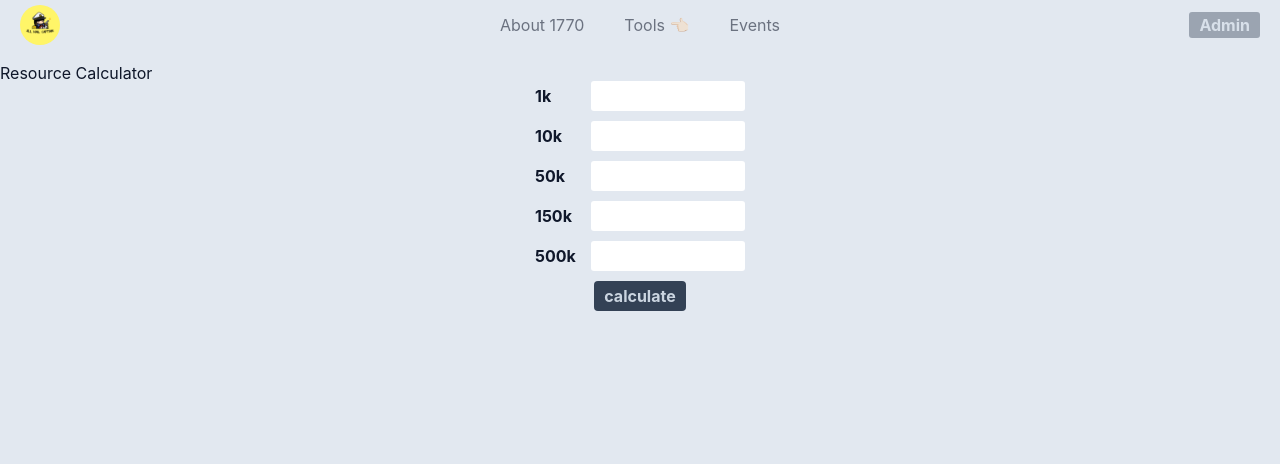
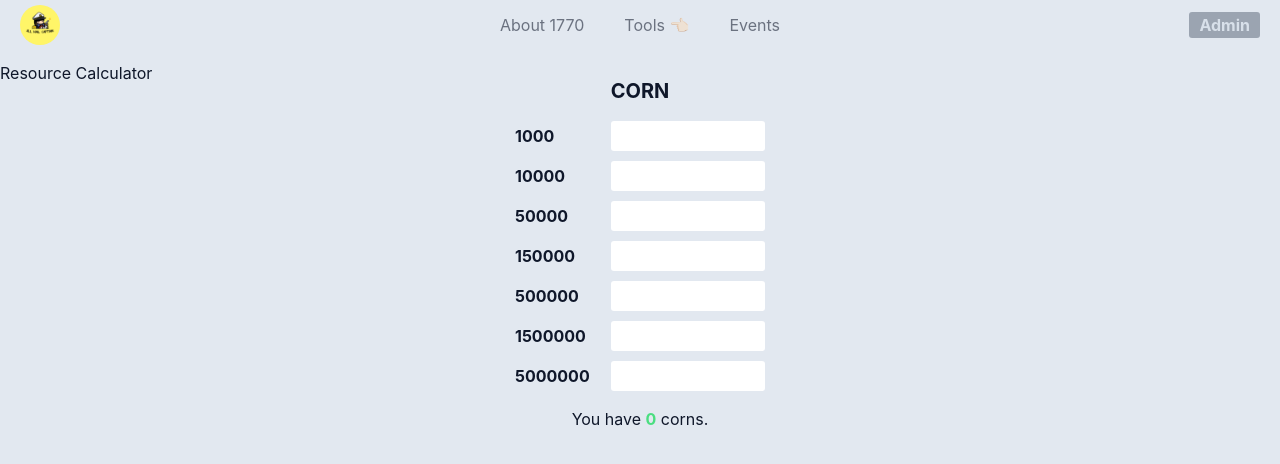
Before and after one commit to WilleLee/rok-supporter, a React (Create React App) app in the folder client/: page /tools/resource in a window 1280 px wide. Shown: the top 464 px of the page. Built offline with nearby package versions, Linux system fonts and the light colour scheme.

Commit message:
build corn calculator

```diff
--- a/client/src/components/ResourceForm.js
+++ b/client/src/components/ResourceForm.js
@@ -1,27 +1,85 @@
-const ResourceForm = () => {
+import { useState } from "react";
+import resourcePackage from "../data/resourcePackage";
+import { H2 } from "./styled";
+
+const ResourceForm = ({ type }) => {
+  // prop.type = "corn"??
+  const pack = resourcePackage[type];
+  const [sums, setSums] = useState([0, 0, 0, 0, 0, 0, 0]);
+  class onChange {
+    static zero(event) {
+      const copy = [...sums];
+      copy[0] = event.target.value * pack[0];
+      setSums(copy);
+    }
+    static one(event) {
+      const copy = [...sums];
+      copy[1] = event.target.value * pack[1];
+      setSums(copy);
+    }
+    static two(event) {
+      const copy = [...sums];
+      copy[2] = event.target.value * pack[2];
+      setSums(copy);
+    }
+    static three(event) {
+      const copy = [...sums];
+      copy[3] = event.target.value * pack[3];
+      setSums(copy);
+    }
+    static four(event) {
+      const copy = [...sums];
+      copy[4] = event.target.value * pack[4];
+      setSums(copy);
+    }
+    static five(event) {
+      const copy = [...sums];
+      copy[5] = event.target.value * pack[5];
+      setSums(copy);
+    }
+    static six(event) {
+      const copy = [...sums];
+      copy[6] = event.target.value * pack[6];
+      setSums(copy);
+    }
+  }
   return (
     <form className="ct_form">
-      <div className="ct_form__input_container">
-        <label htmlFor="t5">1k</label>
-        <input id="t5" type={"number"} />
+      <H2>{type ? type.toUpperCase() : null}</H2>
+      <div className="ct_form__input_container resource">
+        <label htmlFor={`${type}-0`}>{pack[0]}</label>
+        <input id={`${type}-0`} type={"number"} onChange={onChange.zero} />
       </div>
-      <div className="ct_form__input_container">
-        <label htmlFor="t4">10k</label>
-        <input id="t4" type={"number"} />
+      <div className="ct_form__input_container resource">
+        <label htmlFor={`${type}-1`}>{pack[1]}</label>
+        <input id={`${type}-1`} type={"number"} onChange={onChange.one} />
       </div>
-      <div className="ct_form__input_container">
-        <label htmlFor="t3">50k</label>
-        <input id="t3" type={"number"} />
+      <div className="ct_form__input_container resource">
+        <label htmlFor={`${type}-2`}>{pack[2]}</label>
+        <input id={`${type}-2`} type={"number"} onChange={onChange.two} />
       </div>
-      <div className="ct_form__input_container">
-        <label htmlFor="t2">150k</label>
-        <input id="t2" type={"number"} />
+      <div className="ct_form__input_container resource">
+        <label htmlFor={`${type}-3`}>{pack[3]}</label>
+        <input id={`${type}-3`} type={"number"} onChange={onChange.three} />
       </div>
-      <div className="ct_form__input_container">
-        <label htmlFor="t1">500k</label>
-        <input id="t1" type={"number"} />
+      <div className="ct_form__input_container resource">
+        <label htmlFor={`${type}-4`}>{pack[4]}</label>
+        <input id={`${type}-4`} type={"number"} onChange={onChange.four} />
       </div>
-      <input type={"submit"} value="calculate" />
+      <div className="ct_form__input_container resource">
+        <label htmlFor={`${type}-5`}>{pack[5]}</label>
+        <input id={`${type}-5`} type={"number"} onChange={onChange.five} />
+      </div>
+      <div className="ct_form__input_container resource">
+        <label htmlFor={`${type}-6`}>{pack[6]}</label>
+        <input id={`${type}-6`} type={"number"} onChange={onChange.six} />
+      </div>
+      <div style={{ marginTop: "10px" }} className="ct_cal_result">
+        <p>
+          You have <span>{sums.reduce((prev, curr) => prev + curr, 0)}</span>{" "}
+          corns.
+        </p>
+      </div>
     </form>
   );
 };
--- a/client/src/components/styled.js
+++ b/client/src/components/styled.js
@@ -6,3 +6,10 @@ export const H1 = styled.h1`
   text-align: center;
   margin-bottom: 30px;
 `;
+
+export const H2 = styled.h2`
+  font-size: 20px;
+  font-weight: bold;
+  text-align: center;
+  margin-bottom: 10px;
+`;
--- /dev/null
+++ b/client/src/data/resourcePackage.js
@@ -0,0 +1,8 @@
+const resourcePackage = {
+  corn: [1000, 10000, 50000, 150000, 500000, 1500000, 5000000],
+  wood: [1000, 10000, 50000, 150000, 500000, 1500000, 5000000],
+  stone: [750, 7500, 37500, 112500, 375000, 1125000, 3750000],
+  gold: [500, 3000, 15000, 50000, 200000, 600000, 2000000],
+};
+
+export default resourcePackage;
--- /dev/null
+++ b/client/src/pages/KvkCalculatorPage.js
@@ -0,0 +1,11 @@
+// 습격자 도시 개인: 1만 점, 왕국: 5만 점
+
+const KvkCalculatorPage = () => {
+  return (
+    <section>
+      <h1>KvK Calculator</h1>
+    </section>
+  );
+};
+
+export default KvkCalculatorPage;
--- a/client/src/pages/ResourcePage.js
+++ b/client/src/pages/ResourcePage.js
@@ -6,7 +6,7 @@ const ResourcePage = () => {
       <h1>Resource Calculator</h1>
       <div>
         <div /*옥수수*/>
-          <ResourceForm />
+          <ResourceForm type={"corn"} />
         </div>
         <div /*나무*/></div>
         <div /*돌*/></div>
--- a/client/src/router.js
+++ b/client/src/router.js
@@ -4,6 +4,7 @@ import AdminLoginPage from "./pages/AdminLoginPage";
 import ErrorPage from "./pages/ErrorPage";
 import EventPage from "./pages/EventPage";
 import HomePage from "./pages/HomePage";
+import KvkCalculatorPage from "./pages/KvkCalculatorPage";
 import ResourcePage from "./pages/ResourcePage";
 import Root from "./pages/Root";
 import TroopPowerPage from "./pages/TroopPowerPage";
@@ -20,6 +21,7 @@ const router = createBrowserRouter([
       { path: "events", element: <EventPage /> },
       { path: "tools/troop-power", element: <TroopPowerPage /> },
       { path: "tools/resource", element: <ResourcePage /> },
+      { path: "tools/kvk-calculator", element: <KvkCalculatorPage /> },
     ],
   },
 ]);
--- a/client/src/styles/components/header.scss
+++ b/client/src/styles/components/header.scss
@@ -84,6 +84,7 @@
 .header__bs__tools_container {
   position: relative;
   .header__bs__tools_toggled {
+    z-index: 2;
     position: absolute;
     width: 180px;
     top: 140%;
--- a/client/src/styles/shared.scss
+++ b/client/src/styles/shared.scss
@@ -28,6 +28,9 @@
     align-items: center;
     width: 210px;
     justify-content: space-between;
+    &.resource {
+      width: 250px;
+    }
 
     label {
       font-weight: bold;
```
